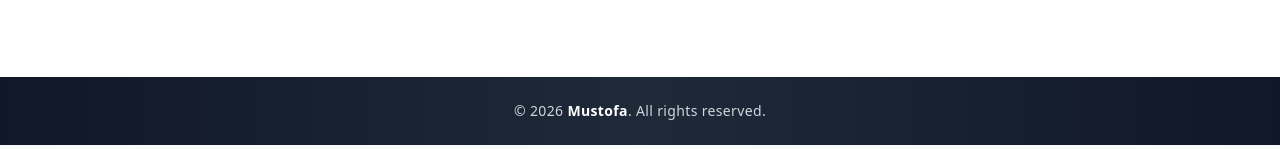
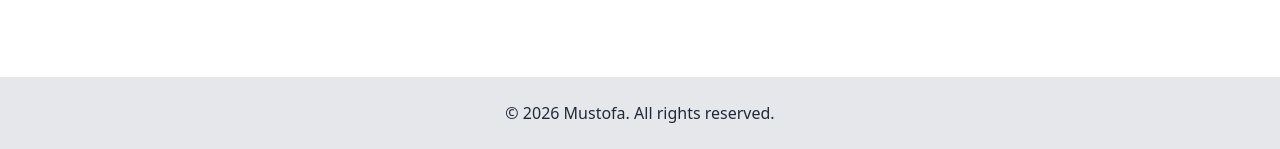
Before and after one commit to initofa/desa_dumajah, a plain HTML site: page index.html in a window 1280 px wide. Shown: the part 3037-3186 px from the top of the page. Drawn offline with nearby package versions, Linux system fonts and the light colour scheme.

Commit message:
perbaikan footer

```diff
--- a/index.html
+++ b/index.html
@@ -263,10 +263,8 @@
     </div>
     </section>
    <!-- FOOTER -->
-<footer class="bg-gradient-to-r from-gray-900 via-gray-800 to-gray-900 text-gray-300 text-center py-6 backdrop-blur-md">
-  <p class="text-sm tracking-wide">
-    © 2026 <span class="font-semibold text-white">Mustofa</span>. All rights reserved.
-  </p>
-</footer>
+    <footer class="text-center p-6 bg-gray-200">
+      © 2026 Mustofa. All rights reserved.
+    </footer>
   </body>
 </html>
```
